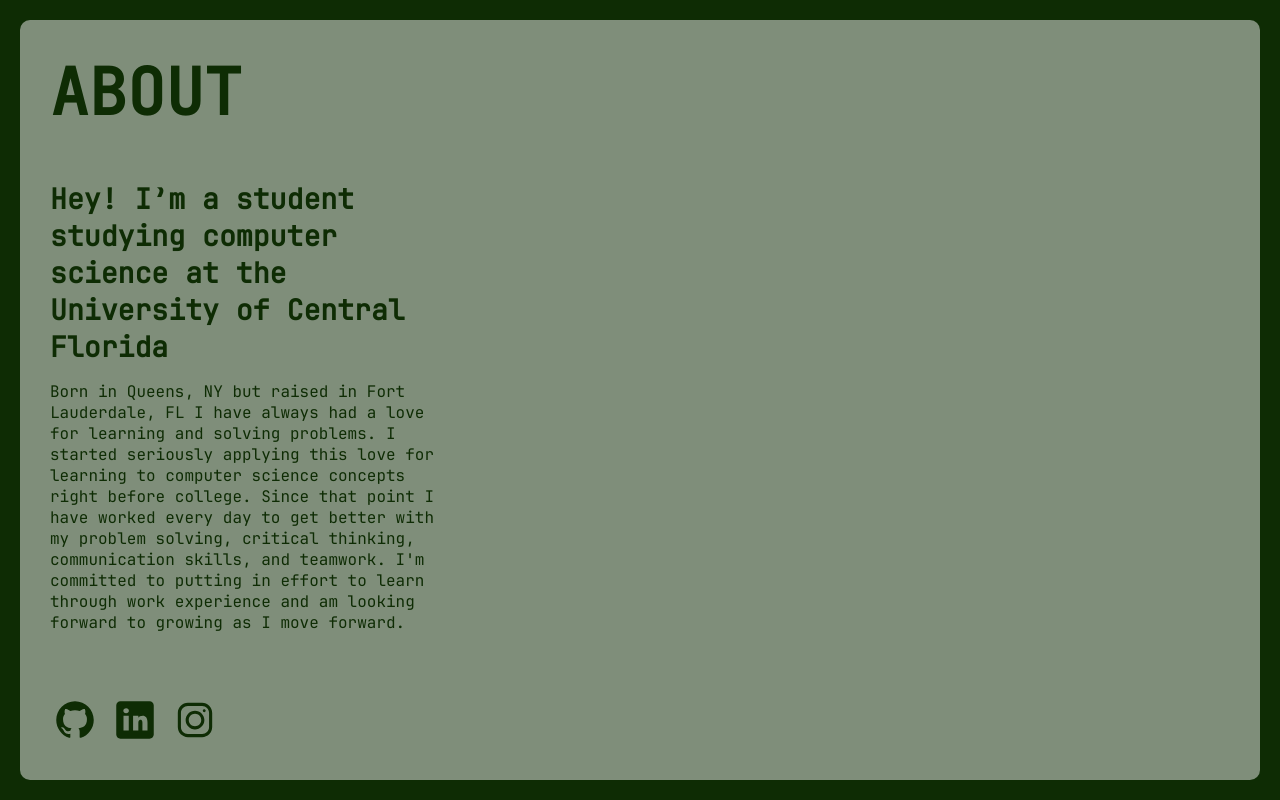
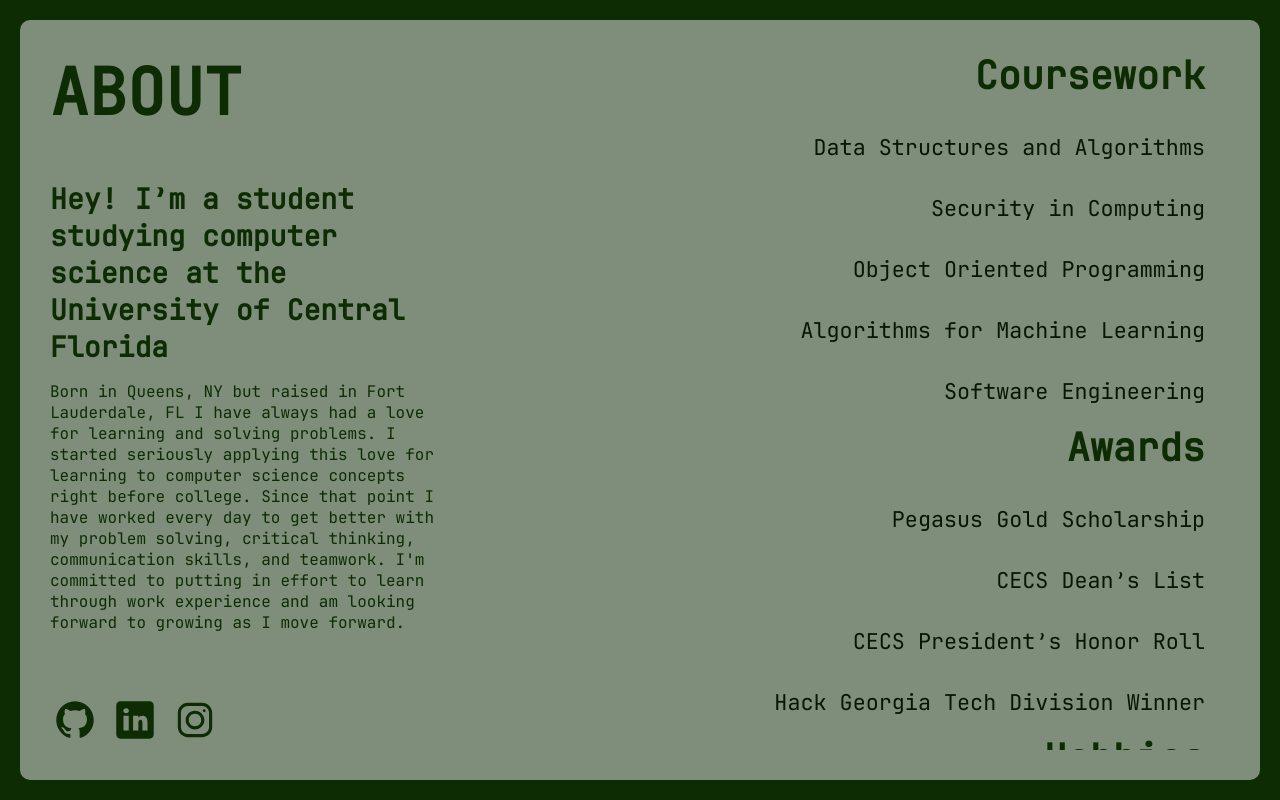
Before and after one commit to AlainAmbrose/portfolio, a React (Create React App) app: page /about in a window 1280 px wide. Built offline with nearby package versions, Linux system fonts and the light colour scheme.

Commit message:
Added about content scrollable div to the right of the about page

```diff
--- a/src/App.css
+++ b/src/App.css
@@ -15,7 +15,6 @@ body {
   padding-left: 0;
   list-style: none;
   text-align: right;
-  /* width: 50%; */
 }
 
 .backgroundBox {
@@ -73,6 +72,7 @@ body {
   line-height: .9em;
   transition: color .5s, opacity .5s;
   border: none;
+  background-color: transparent;
 }
 
 header h2, img, p {
@@ -90,11 +90,11 @@ img {
   width: auto;
 }
 
-/* .nav-indicator {
-  display: inline-block;
-  position: relative;
-  margin-right: 4px;
-  height: 15px;
-  width: 150px;
-  background-color: #4b5563;
-} */
+.info-list {
+  list-style: none;
+}
+
+.info-list li {
+  font-size: 1.7vw;
+  margin-top: 2rem;
+}
--- a/src/pages/AboutPage.js
+++ b/src/pages/AboutPage.js
@@ -16,7 +16,7 @@ function AboutPage() {
     flex: "0 0 48%",
     display: "flex",
     flexDirection: "column",
-    justifyContent: "flex-end",
+    justifyContent: "flex-start",
     overflow: "scroll",
   };
 
@@ -25,6 +25,14 @@ function AboutPage() {
     display: "flex",
     flexDirection: "row",
     justifyContent: "left",
+  };
+
+  const aboutContentStyle = {
+    flex: "0 0 70%",
+    display: "flex",
+    flexDirection: "column",
+    textAlign: "right",
+    marginRight: "25px",
   };
 
   return (
@@ -87,7 +95,35 @@ function AboutPage() {
         </div>
       </div>
       <div style={rightDivStyle}>
-        <div></div>
+        <div style={aboutContentStyle}>
+          <h1>Coursework</h1>
+          <section id="coursework">
+            <ul className="info-list">
+              <li>Data Structures and Algorithms </li>
+              <li>Security in Computing</li>
+              <li>Object Oriented Programming</li>
+              <li>Algorithms for Machine Learning</li>
+              <li>Software Engineering</li>
+            </ul>
+          </section>
+          <h1>Awards</h1>
+          <section id="awards">
+            <ul className="info-list">
+              <li>Pegasus Gold Scholarship </li>
+              <li>CECS Dean’s List</li>
+              <li>CECS President’s Honor Roll</li>
+              <li>Hack Georgia Tech Division Winner</li>
+            </ul>
+          </section>
+          <h1>Hobbies</h1>
+          <section id="hobbies">
+            <ul className="info-list">
+              <li>Skateboarding</li>
+              <li>Music</li>
+              <li>Competetive Programming</li>
+            </ul>
+          </section>
+        </div>
       </div>
     </div>
   );
--- a/src/pages/LandingPage.js
+++ b/src/pages/LandingPage.js
@@ -68,7 +68,7 @@ function LandingPage() {
         </div>
       </div>
       <div style={rightDivStyle}>
-        <div>
+        <nav>
           <ul className="navigation">
             <li className="navLi">
               <button
@@ -103,7 +103,7 @@ function LandingPage() {
               </button>
             </li>
           </ul>
-        </div>
+        </nav>
       </div>
     </div>
   );
```
